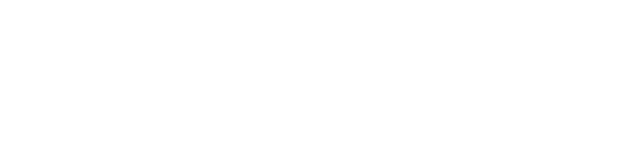
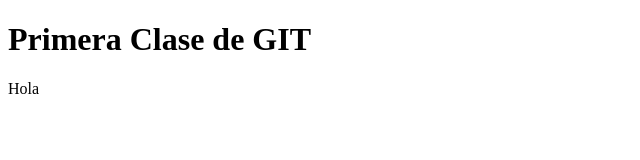
Before and after one commit to julianpulgarin23191/PARCIAL1, a plain HTML site: page index.html in a window 1280 px wide. Shown: the whole page, without its empty margins (0-640 px from the left). Drawn offline with Linux system fonts and the light colour scheme.

Commit message:
Version03
Se agrega titulo y texto

```diff
--- a/index.html
+++ b/index.html
@@ -6,6 +6,7 @@
     <title>PARCIAL1</title>
 </head>
 <body>
-
+        <h1>Primera Clase de GIT</h1>
+        <p>Hola</p>
 </body>
 </html>
```
